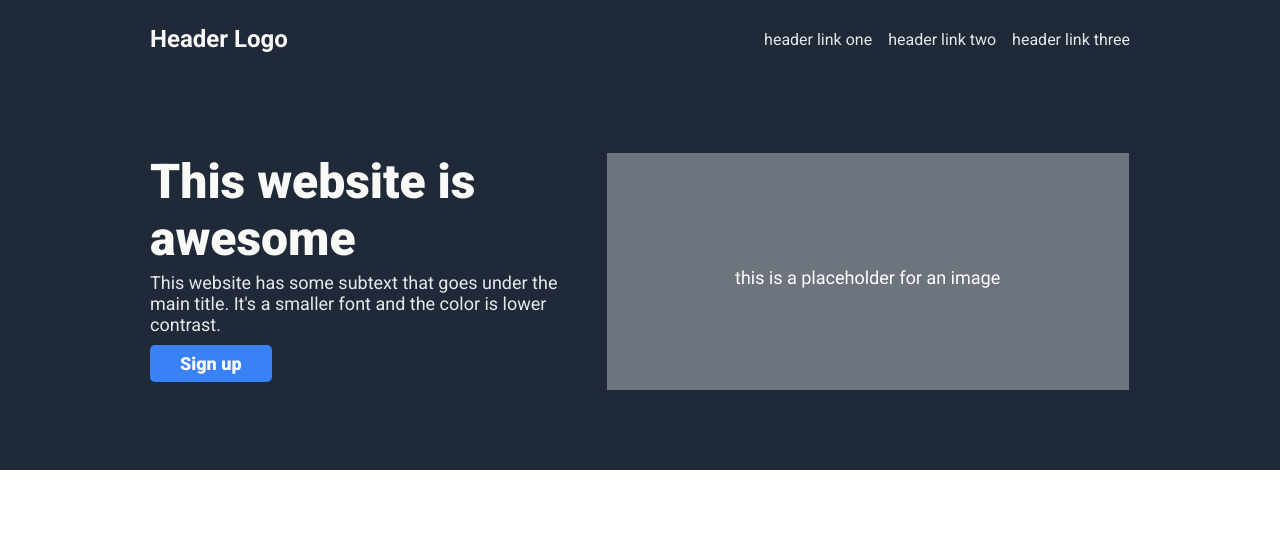
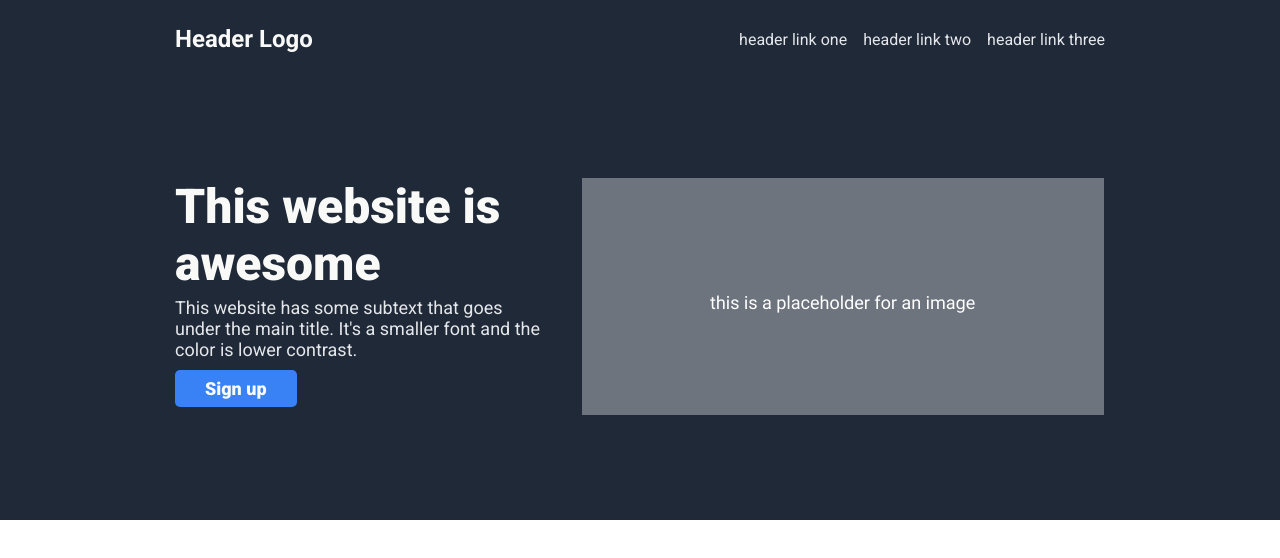
Before and after one commit to BitCSEC/odin-landing-page, a plain HTML site: page index.html in a window 1280 px wide. Drawn offline with Linux system fonts and the light colour scheme.

Commit message:
Ajusta el padding en navbar y primera sección

```diff
--- a/styles.css
+++ b/styles.css
@@ -12,7 +12,7 @@ nav {
     color: #F9FAF8;
     background-color: #1F2937;
 
-    padding: 25px 150px;
+    padding: 25px 175px;
 
     display: flex;
     justify-content: space-between;
@@ -43,7 +43,7 @@ nav h1 {
     color: #F9FAF8;
     background-color: #1F2937;
 
-    padding: 75px 150px;
+    padding: 100px 175px;
 
     display: flex;
     justify-content: space-between;
```
